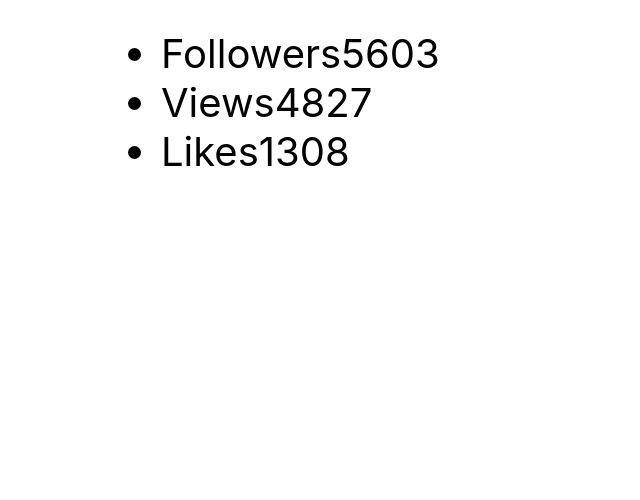
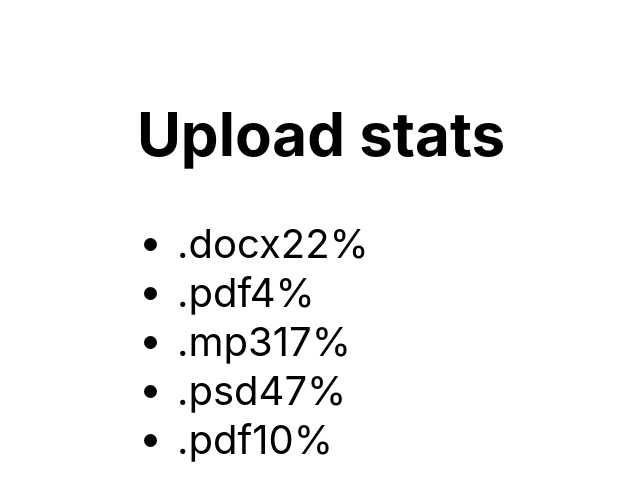
Before and after one commit to Inna-Kovalishina/goit-react-hw-01-components, a React (Create React App) app: page / in a window 1280 px wide. Shown: the part 586-1086 px from the top of the page, without its empty margins (319-959 px from the left). Before the commit the page ends 802 px from the top, so only its background shows below. Built offline with nearby package versions, Linux system fonts and the light colour scheme.

Commit message:
adds Statistics

```diff
--- a/src/components/App.jsx
+++ b/src/components/App.jsx
@@ -1,5 +1,7 @@
 import { Profile } from './Profile/Profile';
+import { Statistics } from './Statistics/Statistics';
 import user from '../initialData/user.json';
+import data from '../initialData/data.json';
 
 export const App = () => {
   return (
@@ -10,11 +12,11 @@ export const App = () => {
         justifyContent: 'center',
         alignItems: 'center',
         flexDirection: 'column',
+        padding: '60px 15px',
         fontSize: 40,
         color: '#010101'
       }}
     >
-      {/* React homework template */}
 
       <Profile
         userName={user.username}
@@ -24,6 +26,8 @@ export const App = () => {
         stats={user.stats}
       />
 
+      <Statistics title="Upload stats" stats={data}/>
+
     </div>
   );
 };
--- a/src/components/Statistics/Statistics.jsx
+++ b/src/components/Statistics/Statistics.jsx
@@ -0,0 +1,26 @@
+import PropTypes from 'prop-types';
+
+export const Statistics = ({title, stats}) => {
+    return (
+        <section className="statistics">
+            {title && <h2 className="title">{title}</h2>}
+
+            <ul className="stat-list">
+                {stats.map(({id, label, percentage}) =>
+                (<li key={id} className="item">
+                    <span className="label">{label}</span>
+                    <span className="percentage">{percentage}%</span>
+                </li>))}
+            </ul>
+        </section>
+    )
+}
+
+Statistics.propTypes = {
+    title: PropTypes.string,
+    stats: PropTypes.arrayOf(PropTypes.shape({
+        id: PropTypes.string.isRequired,
+        label: PropTypes.string.isRequired,
+        percentage: PropTypes.number.isRequired,
+    }))
+}
```
